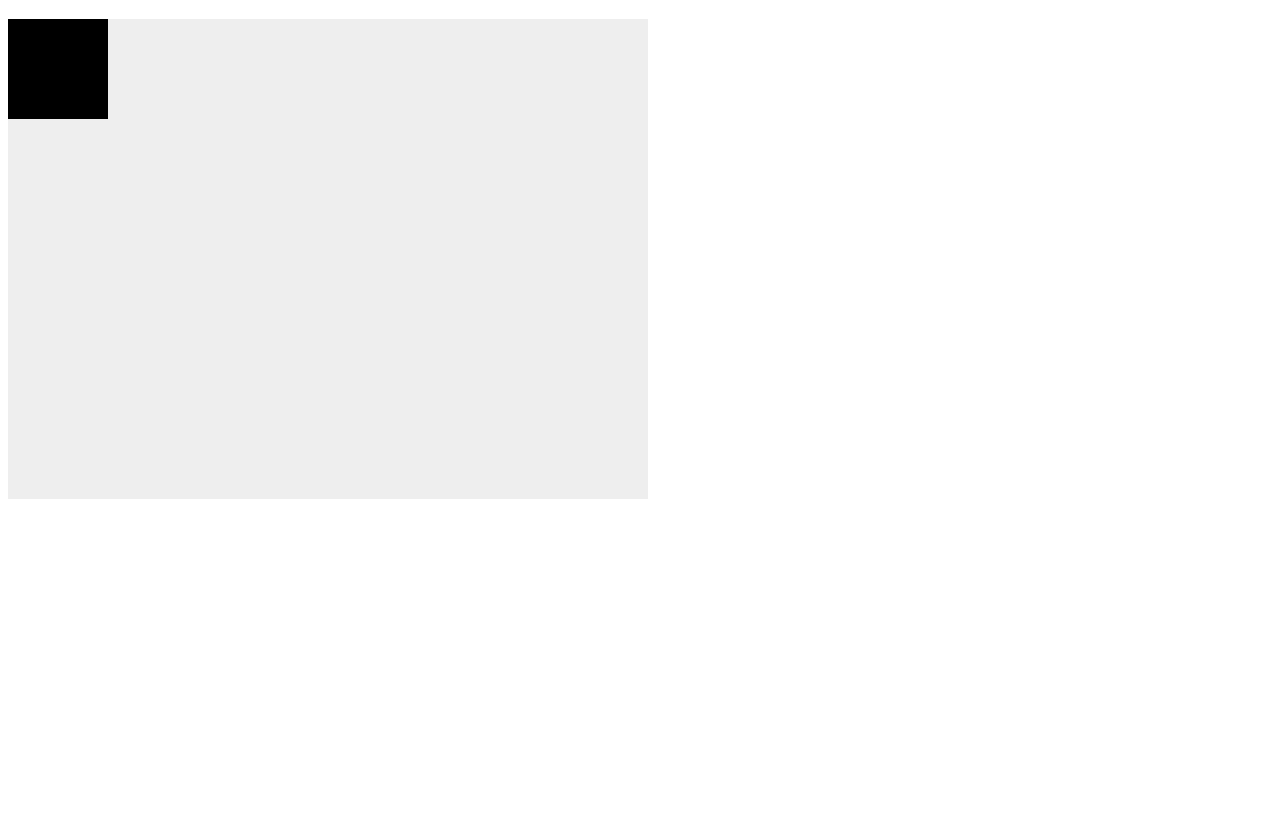
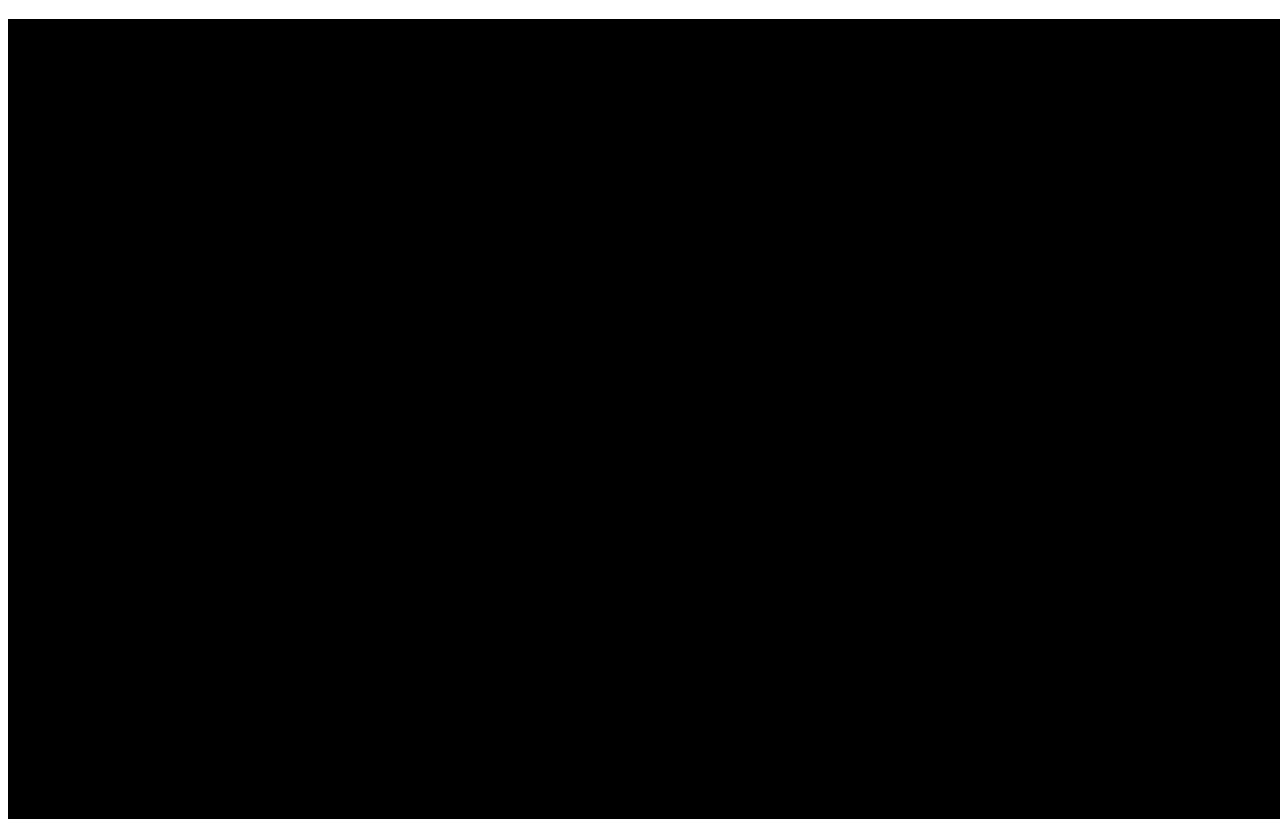
Before and after one commit to picopicos/test-project, a plain HTML site: page index.html in a window 1280 px wide. Shown: the part 70-901 px from the top of the page. Before the commit the page ends 800 px from the top, so only its background shows below. Drawn offline with Linux system fonts and the light colour scheme.

Commit message:
Update Canvas2D loading.

```diff
--- a/index.html
+++ b/index.html
@@ -5,14 +5,14 @@
 <title>実験場</title>
 <link href="style.css" rel="stylesheet">
 <link href="sample/canvas2d/style.css" rel="stylesheet">
+<script src="sample/canvas2d/script.js"></script>
+<script src="sample.js"></script>
 </head>
 
 <body>
 <main>
   <h1>実験場</h1>
-  <script src="sample.js"></script>
-  <canvas id="mainCanvas" width="640" height="480"></canvas>
-  <script src="sample/canvas2d/script.js"></script>
+  <canvas id="mainCanvas"></canvas>
 </main>
 </body>
 </html>
--- a/sample/canvas2d/script.js
+++ b/sample/canvas2d/script.js
@@ -1,5 +1,26 @@
-let canvas = document.body.querySelector('#mainCanvas');
+(() => {[]
+let canvas = null;
+let ctx = null;
 
-let context = canvas.getContext('2d');
+// ページのロード完了時に発火するloadイベント]
+window.addEventListener('load', () => {
+    initialize();
+    render();
+}, false);
 
-context.fillRect(0, 0, 100, 100);
+// 初期化関数の定義
+function initialize(){
+    canvas = document.body.querySelector('#mainCanvas');
+    canvas.width = window.innerWidth;
+    canvas.height = window.innerHeight;
+    ctx = canvas.getContext('2d');
+}
+
+// 描画関数の定義
+function render(){
+    ctx.fillStyle = '#000000';
+
+    ctx.fillRect(0, 0, canvas.width, canvas.height);
+}
+
+})();
```
